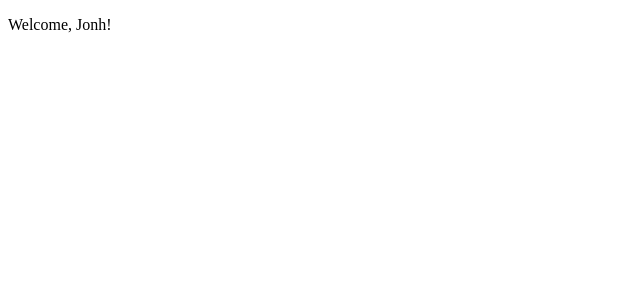
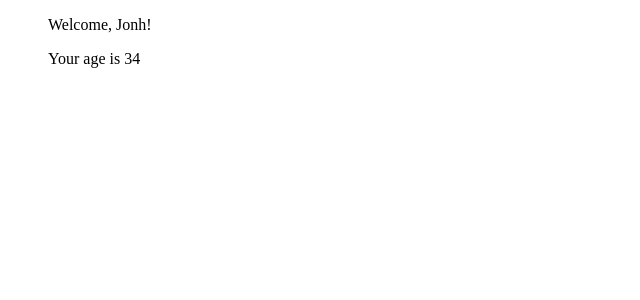
Before and after one commit to AlessioNatale/React, a React (Vite) app in the folder esercizi/: page / in a window 1280 px wide. Shown: the top 300 px of the page, without its empty margins (0-640 px from the left). Built offline with nearby package versions, Linux system fonts and the light colour scheme.

Commit message:
commit-es-18

```diff
--- a/esercizi/src/App.jsx
+++ b/esercizi/src/App.jsx
@@ -4,7 +4,7 @@ import { Welcome } from "./Welcome";
 export function App(){
     return(
         <div>
-           <Welcome name="Jonh"/>
+           <Welcome name="Jonh" age={34}/>
         </div>
     )
 }
--- a/esercizi/src/Welcome.jsx
+++ b/esercizi/src/Welcome.jsx
@@ -1,3 +1,8 @@
-export function Welcome({name}){
-    return <p>Welcome, {name}!</p>
+export function Welcome({name, age}){
+    return(
+        <dir>
+            <p>Welcome, {name}!</p>
+            <p>Your age is {age}</p>
+        </dir>
+    )
 }
```
